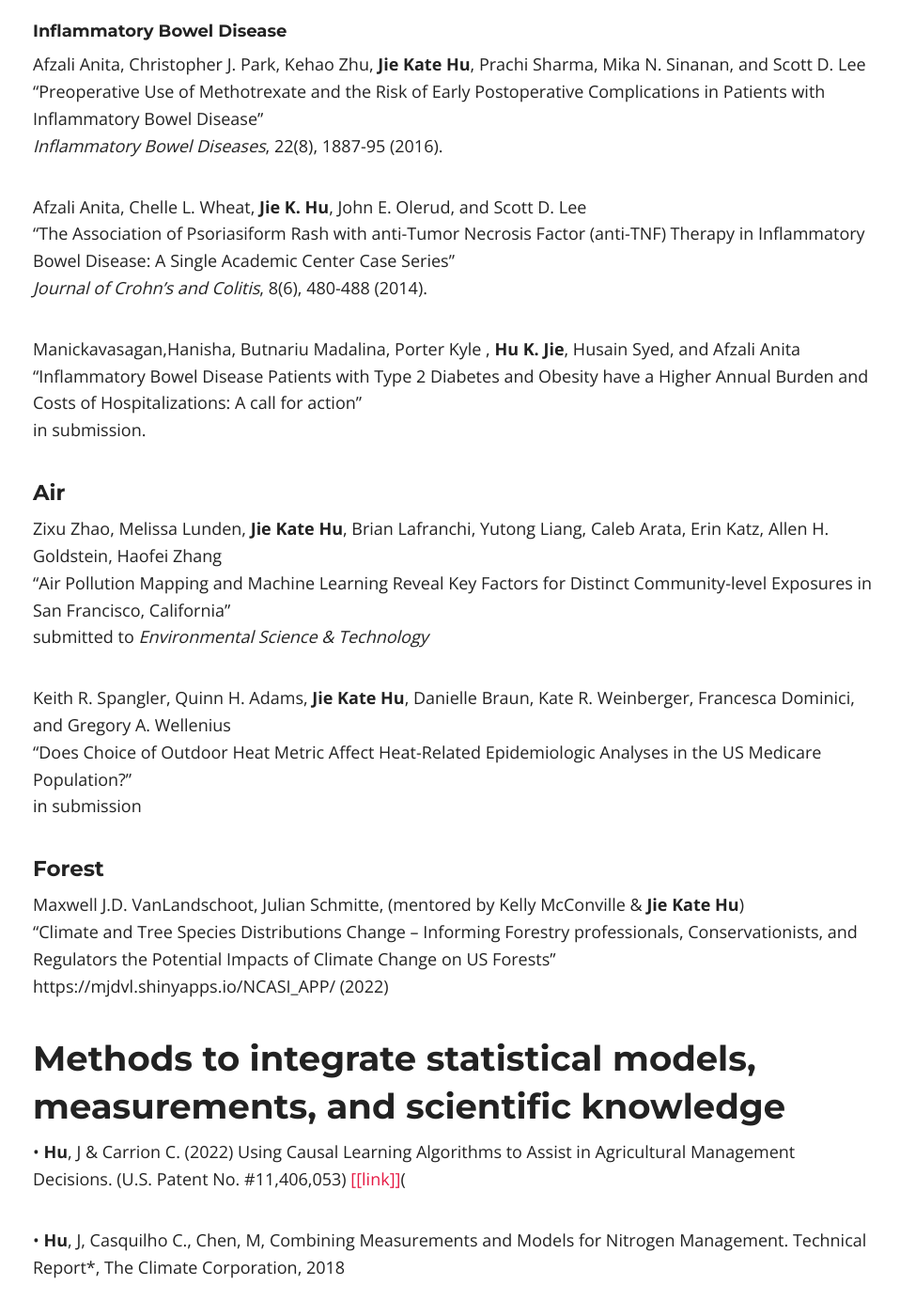
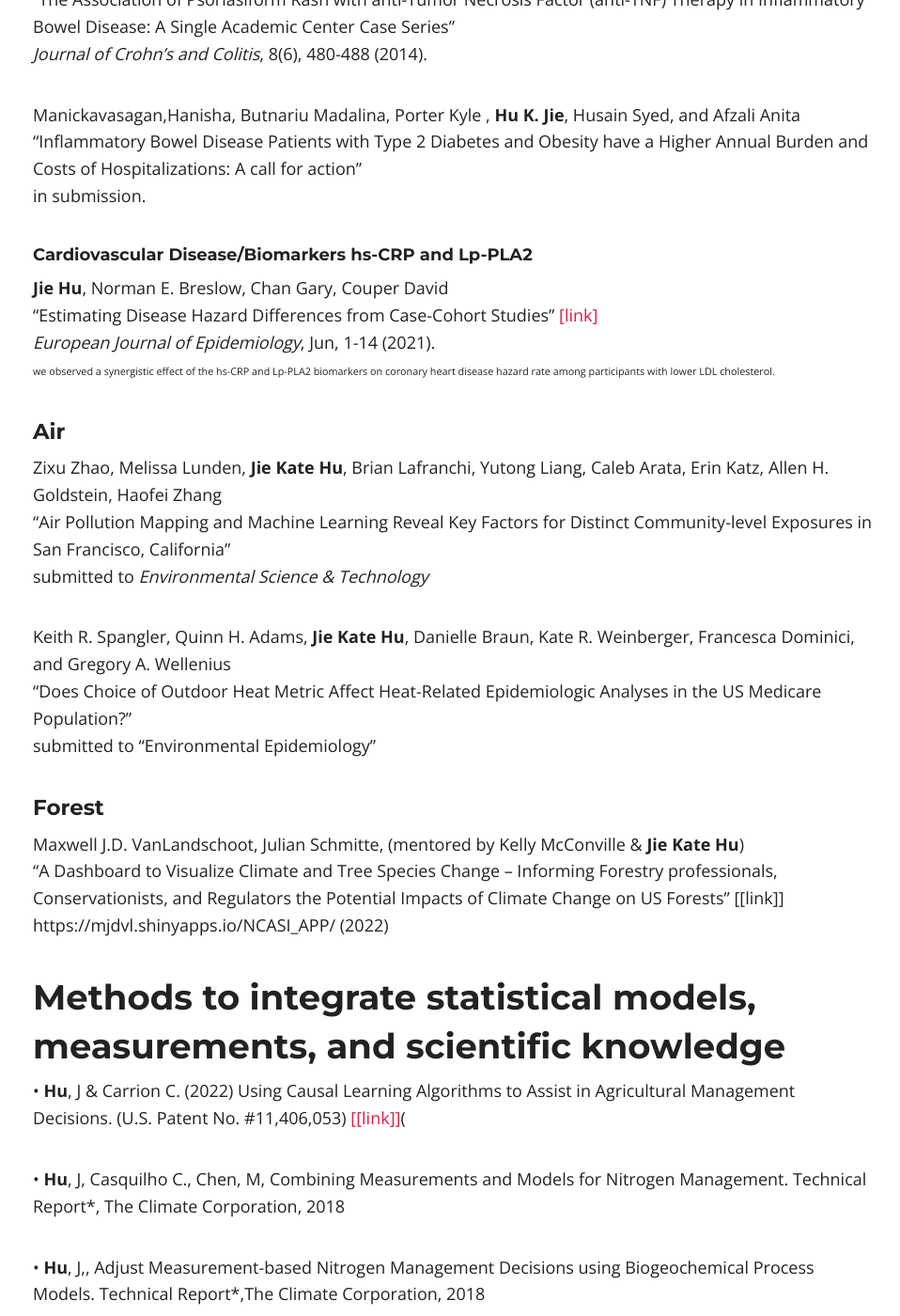
Before and after one commit to katehu/katehu.github.io, a Jekyll site: the page built from publications.md, in a window 1280 px wide and 1400 px high, scrolled down 4394 px. Shown: the whole window at 94% size, without its empty margins (155-1113 px from the left). Built offline with Jekyll 4.4.1, drawn with Linux system fonts in a browser that asks for light colours; nearby versions of some CDN libraries; some of the changed text lies outside the part shown.

Commit message:
Update publications.md

```diff
--- a/publications.md
+++ b/publications.md
@@ -41,7 +41,8 @@ in revision for *Nature Review Method Primer* <br/>
 <small> This article includes methods and software for improving inference precision by leveraging auxiliary variables.<small> <br/>
 
  **Jie Hu** <br/>
-"A Z-estimation system for two-phase sampling with applications to additive hazards models and epidemiologic studies" [[link]](https://digital.lib.washington.edu/researchworks/handle/1773/27427)<br/>
+"A Z-estimation system for two-phase sampling with applications to additive hazards models and epidemiologic studies"
+   [[link]](https://digital.lib.washington.edu/researchworks/handle/1773/27427) <br/>
 PhD Diss.*University of Washington ResearchWorks Archive* (2014). <br/>
 <small> Chapter 4 & 5 include methods and results for improving prediction precision from survival models by levering auxiliary variables.<small>
 
@@ -72,10 +73,10 @@ Norman Breslow and **Jie Kate Hu**<br/>
 ## Additive hazards model <a name="ah"></a>
 
 A R package:<br/>
-**Jie Hu** Fit Additive Hazards Models for Survival Analysis, CRAN - Package addhazard (2020).<br/>
+**Jie Hu** "Fit Additive Hazards Models for Survival Analysis", CRAN - Package addhazard (2020).<br/>
 
 A R shiny app:<br/>
-Victoria Ding and **Jie Hu** Additive Hazards [[link]](https://addhazard.shinyapps.io/addhazard_shiny/?_ga=2.22828659.979974368.1670686069-1357428355.1670686069) <br/>
+Victoria Ding and **Jie Hu** "Additive Hazards [[link]](https://addhazard.shinyapps.io/addhazard_shiny/?_ga=2.22828659.979974368.1670686069-1357428355.1670686069) <br/>
 
 A tutorial - using the Atherosclerosis Risk in Communities Study (ARIC) dataset  <br/>
 **Jie Hu**, Norman E. Breslow, Chan Gary, Couper David <br/>
@@ -87,7 +88,6 @@ Listed on Ørnulf Borgan's webiste <br/>
 
 ## Make model developement transparent and accessible <a name="model"></a>
 
-This work is under construction and it is not fully in public. <br/>
 
 For  applied science researchers:  <br/>
 **Hu, J**. System and Method for Modular Design of Statistical Models (U. S. Application Serial No. 18/051,403) <br/>
@@ -104,7 +104,7 @@ My next research interest is adatpive and scalable sampling designs. Please emai
 
 **Hu, J**, Jerkins, J, Goebel, N. Routing Method for Mobile Monitoring Platforms --- A scalable sampling method that dispatches a fleet of vehicles to collect environmental data unbiasedly (U. S. Application Serial No.17/332789) [[link]](https://uspto.report/patent/app/20210377708) <br/>
 
-**Hu, J** & Ladoni, M. (2021) Location Selection for Treatment Sampling ---A field Study Design Tool to Optimize Treatment Assignment and Soil Sampling Locations for Model Calibration. (U.S. Patent No. #10,963,606)[[link]](https://uspto.report/patent/grant/10,963,606) <br/>
+**Hu, J** & Ladoni, M. (2021) Location Selection for Treatment Sampling ---A field Study Design Tool to Optimize Treatment Assignment and Soil Sampling Locations for Model Calibration. (U.S. Patent No. #10,963,606) [[link]](https://uspto.report/patent/grant/10,963,606) <br/>
 
 **Hu, J**.  (2021). Location Selection for Model Assessment. (U.S. Patent No. #10, 990,716) [[link]](https://uspto.report/patent/grant/10,990,716) <br/>
 
@@ -126,7 +126,7 @@ Report*, The Climate Corporation, 2015
 ## Theory <a name="theory"></a>
 
 Norman E. Breslow, **Jie Hu**, Jon A. Wellner<br/>
-“Z-estimation and Stratified Samples: Application to Survival Models” [[link]]([https://link.springer.com/article/10.1007/s10654-021-00739-3](https://www.ncbi.nlm.nih.gov/pmc/articles/PMC4503541/)<br/>
+“Z-estimation and Stratified Samples: Application to Survival Models” [[link]](https://www.ncbi.nlm.nih.gov/pmc/articles/PMC4503541/)<br/>
 *Lifetime Data Analysis*, 21, 493-516 (2015).<br/>
 
 **Jie Hu**  <br/>
@@ -157,6 +153,13 @@ Afzali Anita, Chelle L. Wheat, **Jie K. Hu**, John E. Olerud, and Scott D. Lee<b
 Manickavasagan,Hanisha, Butnariu Madalina, Porter Kyle , **Hu K. Jie**, Husain Syed, and Afzali Anita<br/>
 "Inflammatory Bowel Disease Patients with Type 2 Diabetes and Obesity have a Higher Annual Burden and Costs of Hospitalizations: A call for action” <br/>
 in submission. <br/>
+
+##### Cardiovascular Disease/Biomarkers hs-CRP and Lp-PLA2
+**Jie Hu**, Norman E. Breslow, Chan Gary, Couper David <br/>
+“Estimating Disease Hazard Differences from Case-Cohort Studies” [[link]](https://link.springer.com/article/10.1007/s10654-021-00739-3)<br/>
+*European Journal of Epidemiology*, Jun, 1-14 (2021). <br/>
+<small> we observed a synergistic effect of the hs-CRP and Lp-PLA2 biomarkers on coronary heart disease hazard rate among participants with lower LDL cholesterol. <small>
+
 
 
 
@@ -177,13 +180,13 @@ submitted to *Environmental Science & Technology* <br/>
 
 Keith R. Spangler, Quinn H. Adams, **Jie Kate Hu**, Danielle Braun, Kate R. Weinberger, Francesca Dominici, and Gregory A. Wellenius <br/>
 “Does Choice of Outdoor Heat Metric Affect Heat-Related Epidemiologic Analyses in the US Medicare Population?”<br/>
-in submission <br/>
+submitted to "Environmental Epidemiology" <br/>
 
 #### Forest
 
 Maxwell J.D. VanLandschoot, Julian Schmitte, (mentored by Kelly McConville & **Jie Kate Hu**)<br/>
-"Climate and Tree Species Distributions Change – Informing Forestry professionals, Conservationists, and Regulators the Potential Impacts of Climate Change on US Forests" <br/>
-https://mjdvl.shinyapps.io/NCASI_APP/ (2022)<br/>
+"A Dashboard to Visualize Climate and Tree Species Change – Informing Forestry professionals, Conservationists, and Regulators the Potential Impacts of Climate Change on US Forests" [[link]] https://mjdvl.shinyapps.io/NCASI_APP/ (2022) <br/>
+
 
 ## Methods to integrate statistical models, measurements, and scientific knowledge <a name="measurement-model"></a>
 
```
Also changed, not shown: other parts of publications.md (+0 -4 lines).
